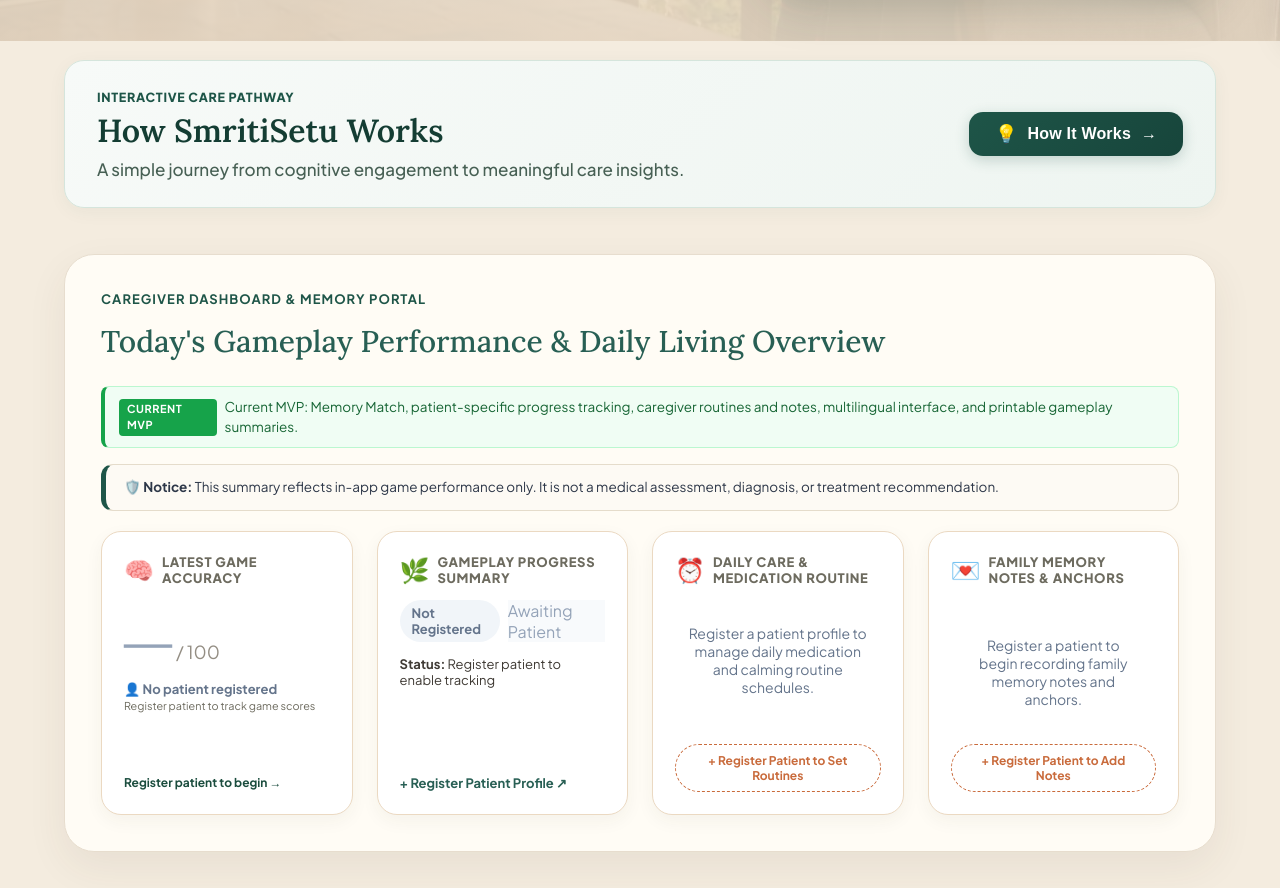
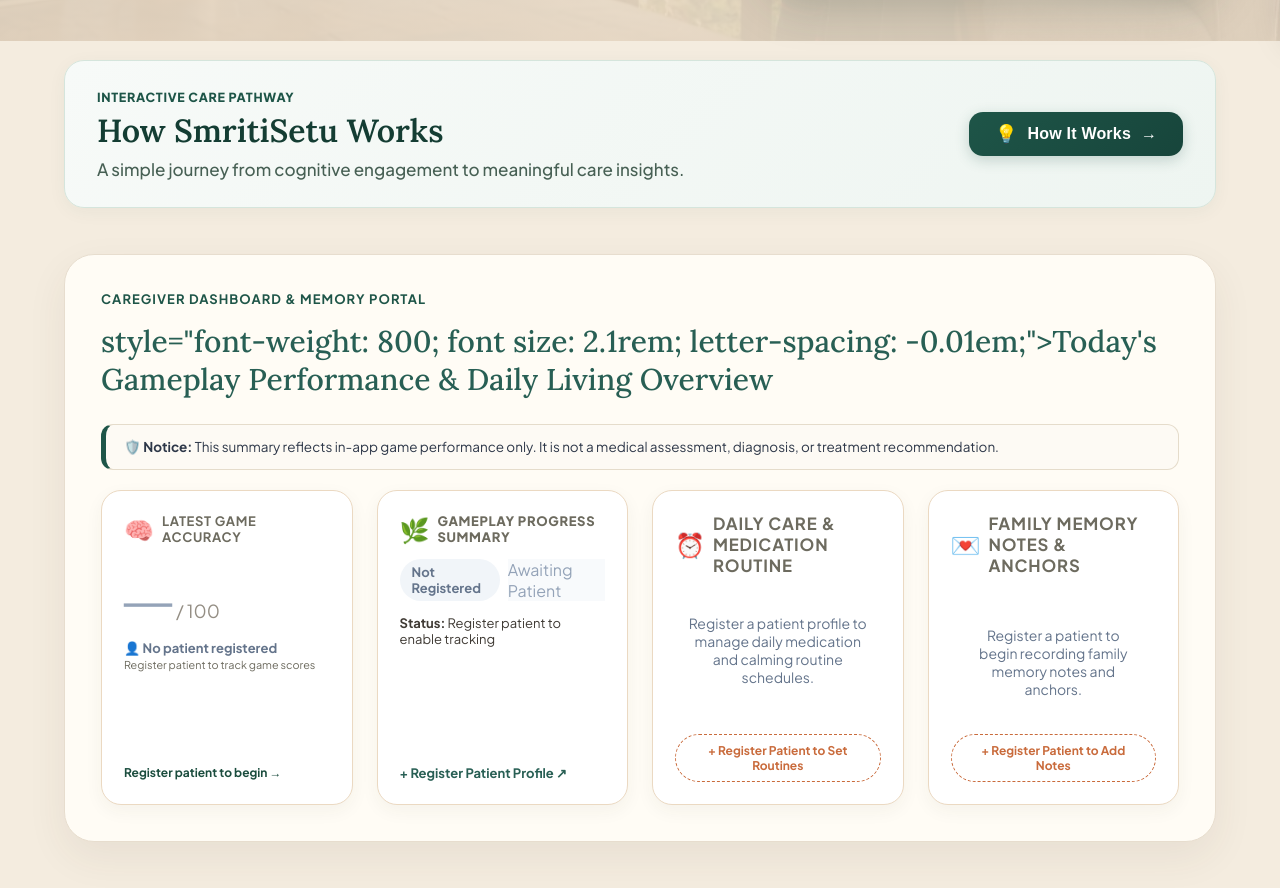
Before and after one commit to COOKEE-MJ/SIH26003, a Flask app: page /home in a window 1280 px wide. Shown: the part 759-1647 px from the top of the page. Run offline with Flask 3, Linux system fonts and the light colour scheme; the visitor is signed in with stand-in values (Sample User, id 1); data that the repository does not hold is empty; some libraries are stand-ins or nearby versions.

Commit message:
Enhance styles and remove MVP note from home.html

```diff
--- a/templates/home.html
+++ b/templates/home.html
@@ -241,17 +241,11 @@
     <div class="section-title-row">
         <div>
             <p class="eyebrow">Caregiver Dashboard &amp; Memory Portal</p>
-            <h2>Today's Gameplay Performance &amp; Daily Living Overview</h2>
+            <h2> style="font-weight: 800; font size: 2.1rem; letter-spacing: -0.01em;">Today's Gameplay Performance &amp; Daily Living Overview</h2>
         </div>
         {% if patient %}
             <span class="patient-pill">Patient: <strong>{{ patient.name }}</strong> (UHID #{{ patient.id }})</span>
         {% endif %}
-    </div>
-
-    <!-- Current MVP Note -->
-    <div class="mvp-badge-note" style="background: #f0fdf4; border: 1px solid #bbf7d0; border-left: 4px solid #16a34a; border-radius: 8px; padding: 10px 14px; margin: 0 0 16px; font-size: 13.5px; color: #166534; line-height: 1.5; display: flex; align-items: center; gap: 8px;">
-        <span style="background: #16a34a; color: #ffffff; font-size: 11px; font-weight: 700; padding: 2px 8px; border-radius: 4px; text-transform: uppercase; letter-spacing: 0.5px;">Current MVP</span>
-        <span>Current MVP: Memory Match, patient-specific progress tracking, caregiver routines and notes, multilingual interface, and printable gameplay summaries.</span>
     </div>
 
     <!-- Mandatory SIH 2026 In-App Performance Disclaimer -->
@@ -264,7 +258,7 @@
         <div class="cmd-card metric-card">
             <div class="cmd-card-header">
                 <span class="cmd-icon">🧠</span>
-                <span class="cmd-label">Latest Game Accuracy</span>
+                <span class="cmd-label" style="font-weight: 700; font-size: 1.0rem:">Latest Game Accuracy</span>
             </div>
             {% if patient and stats.has_played %}
                 <div class="score-display">
@@ -304,7 +298,7 @@
         <div class="cmd-card status-card">
             <div class="cmd-card-header">
                 <span class="cmd-icon">🌿</span>
-                <span class="cmd-label">Gameplay Progress Summary</span>
+                <span class="cmd-label" style=font-weight: 700; font-size: 1.05rem;">Gameplay Progress Summary</span>
             </div>
             {% if patient and stats.has_played %}
                 <div class="status-badge-row">
@@ -347,7 +341,7 @@
         <div class="cmd-card reminders-card">
             <div class="cmd-card-header">
                 <span class="cmd-icon">⏰</span>
-                <span class="cmd-label">Daily Care &amp; Medication Routine</span>
+                <span class="cmd-label" style="font-weight: 700; font-size: 1.05rem;">Daily Care &amp; Medication Routine</span>
                 {% if patient and reminders %}
                 <button type="button" class="btn-refresh-routine" onclick="refreshDailyRoutines()" title="Refresh Daily Routine block (resets daily tasks for today)">
                     🔄 Refresh
@@ -408,7 +402,7 @@
         <div class="cmd-card notes-card">
             <div class="cmd-card-header">
                 <span class="cmd-icon">💌</span>
-                <span class="cmd-label" data-i18n="familyMemoryNotesAnchors">Family Memory Notes &amp; Anchors</span>
+                <span class="cmd-label" data-i18n="familyMemoryNotesAnchors" style="font-weight: 700; font-size: 1.05rem;">Family Memory Notes &amp; Anchors</span>
             </div>
             <div class="notes-feed" id="home-notes-feed">
                 {% if patient and family_notes %}
```
